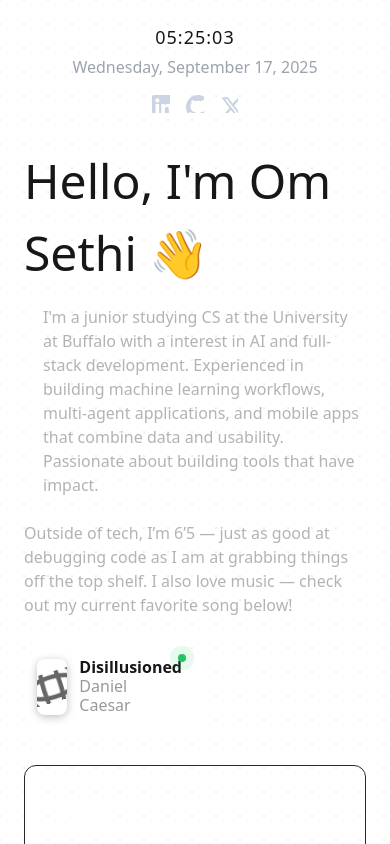
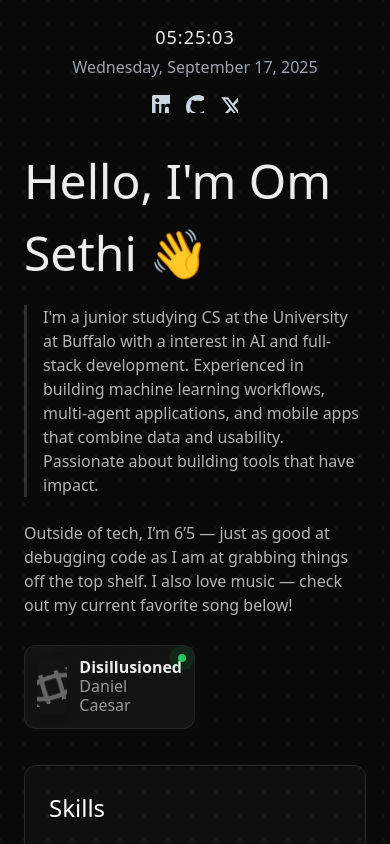
Before and after one commit to OmSethi/portfolio-site, a Next.js app in the folder portfolio-site/: page / in a window 390 px wide. Shown: the top 844 px of the page. Built offline with nearby package versions, Linux system fonts and the light colour scheme.

Commit message:
Forcing dark theme on mobile devices

```diff
--- a/portfolio-site/src/app/globals.css
+++ b/portfolio-site/src/app/globals.css
@@ -1,11 +1,12 @@
 @import "tailwindcss";
 
 :root {
-  --background: #ffffff;
-  --foreground: #171717;
+  /* Force dark theme for portfolio site */
+  --background: #0a0a0a;
+  --foreground: #ededed;
   /* Dotted grid theming */
   --grid-size: 24px;
-  --grid-dot: rgba(23, 23, 23, 0.08);
+  --grid-dot: rgba(237, 237, 237, 0.07);
 }
 
 @theme inline {
@@ -13,14 +14,6 @@
   --color-foreground: var(--foreground);
   --font-sans: var(--font-ibm-plex-mono), var(--font-geist-sans);
   --font-mono: var(--font-geist-mono);
-}
-
-@media (prefers-color-scheme: dark) {
-  :root {
-    --background: #0a0a0a;
-    --foreground: #ededed;
-    --grid-dot: rgba(237, 237, 237, 0.07);
-  }
 }
 
 body {
```
